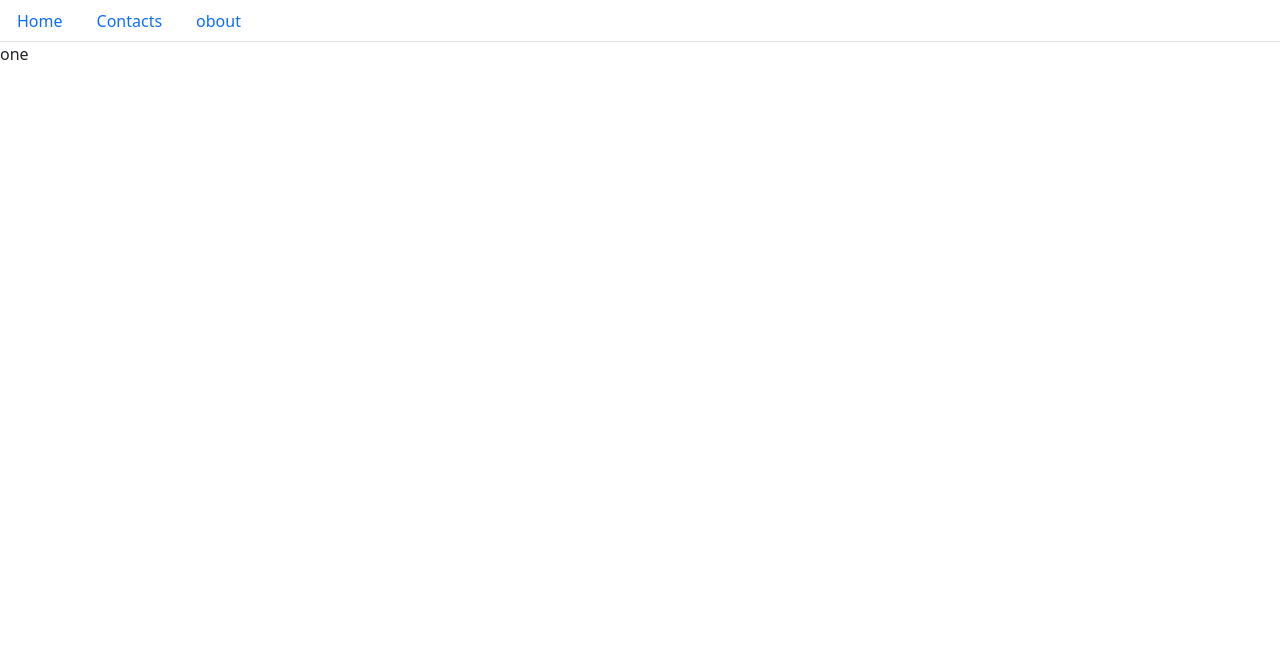
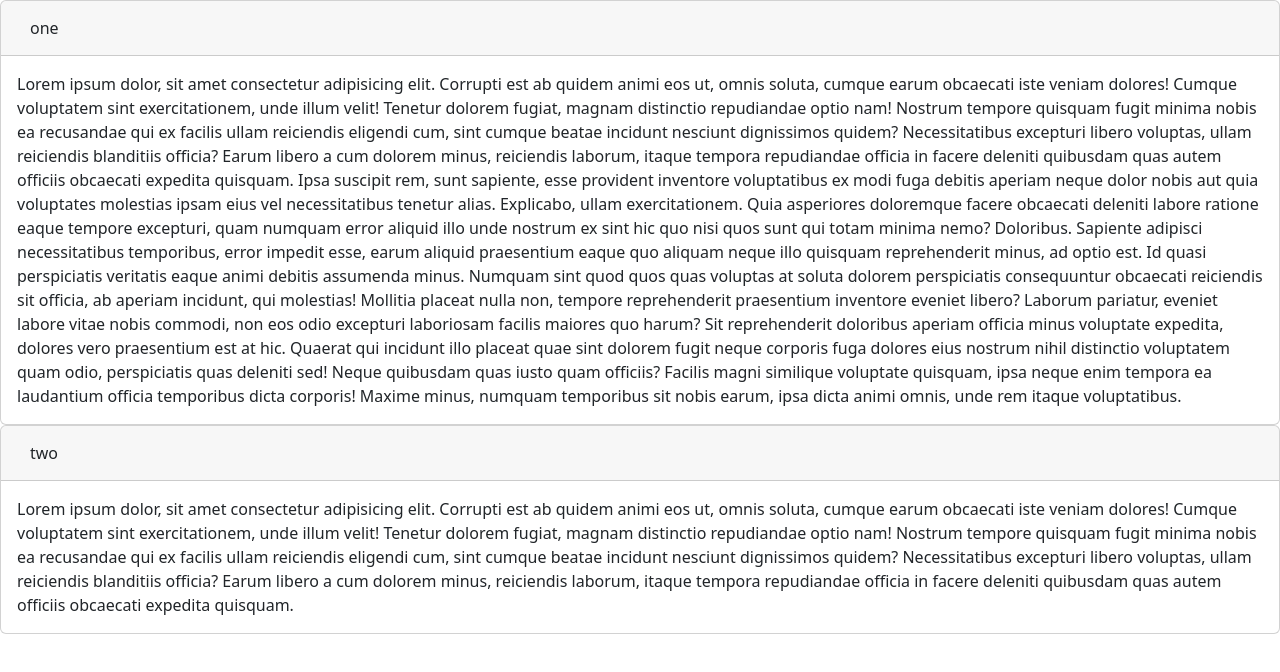
Before and after one commit to Ziyawwd/Bootstrap-, a plain HTML site: page praktika/html.html in a window 1280 px wide. Drawn offline with nearby package versions, Linux system fonts and the light colour scheme.

Commit message:
Add files via upload

```diff
--- a/praktika/html.html
+++ b/praktika/html.html
@@ -11,20 +11,39 @@
 </head>
 
 <body>
-    <ul class="nav nav-tabs">
-        <li class="nav-item"><a href="#one" class="nav-link" data-bs-toogle='tab'>Home</a></li>
-        <li class="nav-item"><a href="#two" class="nav-link" data-bs-toogle='tab'>Contacts</a></li>
-        <li class="nav-item"><a href="#umo" class="nav-link" data-bs-toogle='tab'>obout</a></li>
-        <li class="nav-item"><a href="#" class="nav-link" data-bs-toogle='tab'></a></li>
-    </ul>
-    <div class="tab-content">
-        <div class="tab-pane contanier active" id="one">one</div>
-        <div class="tab-pane contanier fade" id="two">two</div>
-        <div class="tab-pane contanier fade" id="uno">uno</div>
+<div class="accordion">
+    <div class="card">
+        <div class="card-header"><a class="btn"data-bs-toogle="collapse" href="#collapseone">one</a></div>
+<div id="collapseone" class="collapse show" data-bs-parent="#accordion">
+    <div class="card-body">Lorem ipsum dolor, sit amet consectetur adipisicing elit. Corrupti est ab quidem animi eos ut, omnis soluta, cumque earum obcaecati iste veniam dolores! Cumque voluptatem sint exercitationem, unde illum velit!
+    Tenetur dolorem fugiat, magnam distinctio repudiandae optio nam! Nostrum tempore quisquam fugit minima nobis ea recusandae qui ex facilis ullam reiciendis eligendi cum, sint cumque beatae incidunt nesciunt dignissimos quidem?
+    Necessitatibus excepturi libero voluptas, ullam reiciendis blanditiis officia? Earum libero a cum dolorem minus, reiciendis laborum, itaque tempora repudiandae officia in facere deleniti quibusdam quas autem officiis obcaecati expedita quisquam.
+    Ipsa suscipit rem, sunt sapiente, esse provident inventore voluptatibus ex modi fuga debitis aperiam neque dolor nobis aut quia voluptates molestias ipsam eius vel necessitatibus tenetur alias. Explicabo, ullam exercitationem.
+    Quia asperiores doloremque facere obcaecati deleniti labore ratione eaque tempore excepturi, quam numquam error aliquid illo unde nostrum ex sint hic quo nisi quos sunt qui totam minima nemo? Doloribus.
+    Sapiente adipisci necessitatibus temporibus, error impedit esse, earum aliquid praesentium eaque quo aliquam neque illo quisquam reprehenderit minus, ad optio est. Id quasi perspiciatis veritatis eaque animi debitis assumenda minus.
+    Numquam sint quod quos quas voluptas at soluta dolorem perspiciatis consequuntur obcaecati reiciendis sit officia, ab aperiam incidunt, qui molestias! Mollitia placeat nulla non, tempore reprehenderit praesentium inventore eveniet libero?
+    Laborum pariatur, eveniet labore vitae nobis commodi, non eos odio excepturi laboriosam facilis maiores quo harum? Sit reprehenderit doloribus aperiam officia minus voluptate expedita, dolores vero praesentium est at hic.
+    Quaerat qui incidunt illo placeat quae sint dolorem fugit neque corporis fuga dolores eius nostrum nihil distinctio voluptatem quam odio, perspiciatis quas deleniti sed! Neque quibusdam quas iusto quam officiis?
+    Facilis magni similique voluptate quisquam, ipsa neque enim tempora ea laudantium officia temporibus dicta corporis! Maxime minus, numquam temporibus sit nobis earum, ipsa dicta animi omnis, unde rem itaque voluptatibus.</div>
+</div>
     </div>
-    <script src="https://cdn.jsdelivr.net/npm/bootstrap@5.2.3/dist/js/bootstrap.bundle.min.js"
-        integrity="sha384-kenU1KFdBIe4zVF0s0G1M5b4hcpxyD9F7jL+jjXkk+Q2h455rYXK/7HAuoJl+0I4"
-        crossorigin="anonymous"></script>
+    <div class="card">
+        <div class="card-header"><a class="btn" data-bs-toogle="collapse" href="#collapsetwo">two</a></div>
+        <div id="collapseone" class="collapse show" data-bs-parent="#accordion">
+            <div class="card-body">Lorem ipsum dolor, sit amet consectetur adipisicing elit. Corrupti est ab quidem animi
+                eos ut, omnis soluta, cumque earum obcaecati iste veniam dolores! Cumque voluptatem sint exercitationem,
+                unde illum velit!
+                Tenetur dolorem fugiat, magnam distinctio repudiandae optio nam! Nostrum tempore quisquam fugit minima nobis
+                ea recusandae qui ex facilis ullam reiciendis eligendi cum, sint cumque beatae incidunt nesciunt dignissimos
+                quidem?
+                Necessitatibus excepturi libero voluptas, ullam reiciendis blanditiis officia? Earum libero a cum dolorem
+                minus, reiciendis laborum, itaque tempora repudiandae officia in facere deleniti quibusdam quas autem
+                officiis obcaecati expedita quisquam.
+                </div>
+        </div>
+    </div>
+</div>
+<script src="https://cdn.jsdelivr.net/npm/bootstrap@5.2.3/dist/js/bootstrap.bundle.min.js"></script>
 </body>
 
 </html>
```
Also changed, not shown: praktika/index2.html (added, +28 -0 lines), praktika/index3.html (added).
